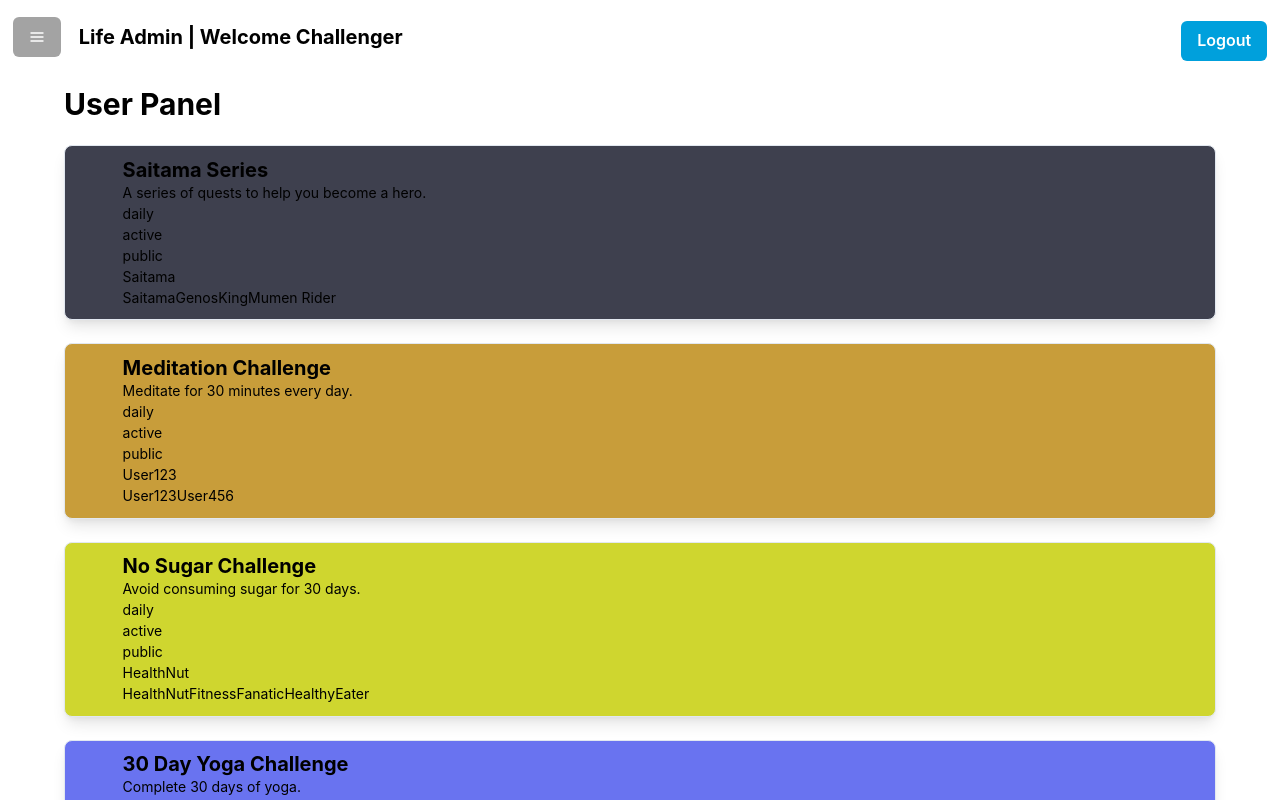
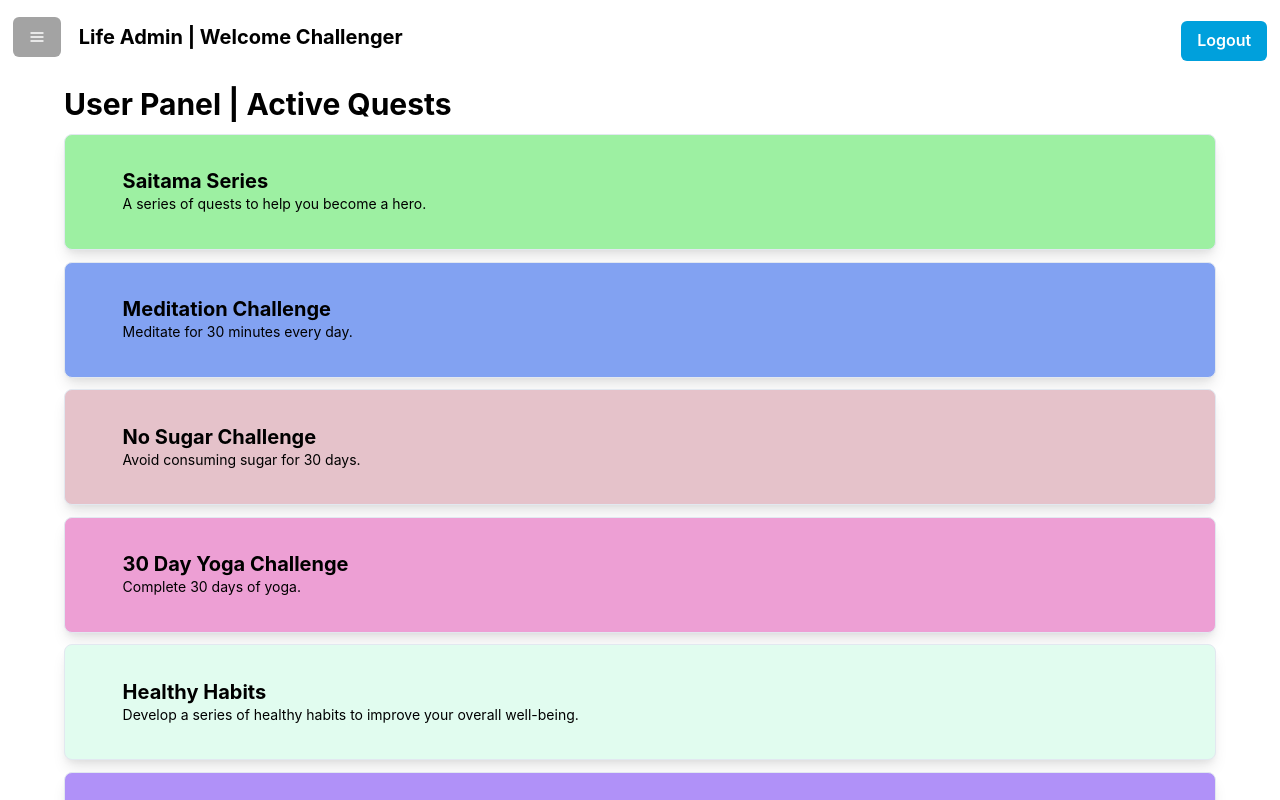
Before and after one commit to MrBenC88/TheQuestAdmin, a Next.js app: page /dashboard in a window 1280 px wide. Shown: the top 800 px of the page. Built offline with nearby package versions, Linux system fonts and the light colour scheme.

Commit message:
modified color generator

```diff
--- a/src/components/UserPanel.jsx
+++ b/src/components/UserPanel.jsx
@@ -10,12 +10,10 @@ import {
 } from "@chakra-ui/react";
 
 const getRandomColor = () => {
-  const letters = "0123456789ABCDEF";
-  let color = "#";
-  for (let i = 0; i < 6; i++) {
-    color += letters[Math.floor(Math.random() * 16)];
-  }
-  return color;
+  const r = Math.floor(Math.random() * 128) + 128;
+  const g = Math.floor(Math.random() * 128) + 128;
+  const b = Math.floor(Math.random() * 128) + 128;
+  return `rgb(${r}, ${g}, ${b})`;
 };
 
 const sampleQuests = [
@@ -196,24 +194,22 @@ const UserPanel = () => {
       textColor="black"
     >
       <Heading color="black" size="lg">
-        User Panel
+        User Panel | Active Quests
       </Heading>
       {sampleQuests.map((q) => {
         return (
           <Box
             key={q.questName}
             bgColor={q.questColor}
-            pt="1%"
-            pb="1%"
-            pl="5%"
-            pr="5%"
+            py="3%"
+            px="5%"
             width="100%"
             textColor="black"
             border="1px"
             borderColor="gray.200"
             borderRadius="lg"
             boxShadow="lg"
-            mt="2%"
+            mt="1%"
           >
             <Heading color="black" size="md">
               {q.questName}
@@ -221,7 +217,7 @@ const UserPanel = () => {
             <Text color="black" fontSize="sm">
               {q.questDescription}
             </Text>
-            <Text color="black" fontSize="sm">
+            {/* <Text color="black" fontSize="sm">
               {q.questType}
             </Text>
             <Text color="black" fontSize="sm">
@@ -235,7 +231,7 @@ const UserPanel = () => {
             </Text>
             <Text color="black" fontSize="sm">
               {q.questMembers}
-            </Text>
+            </Text> */}
             {/* <Text color="black" fontSize="sm">
               {quest.questTasks}
             </Text> */}
```
